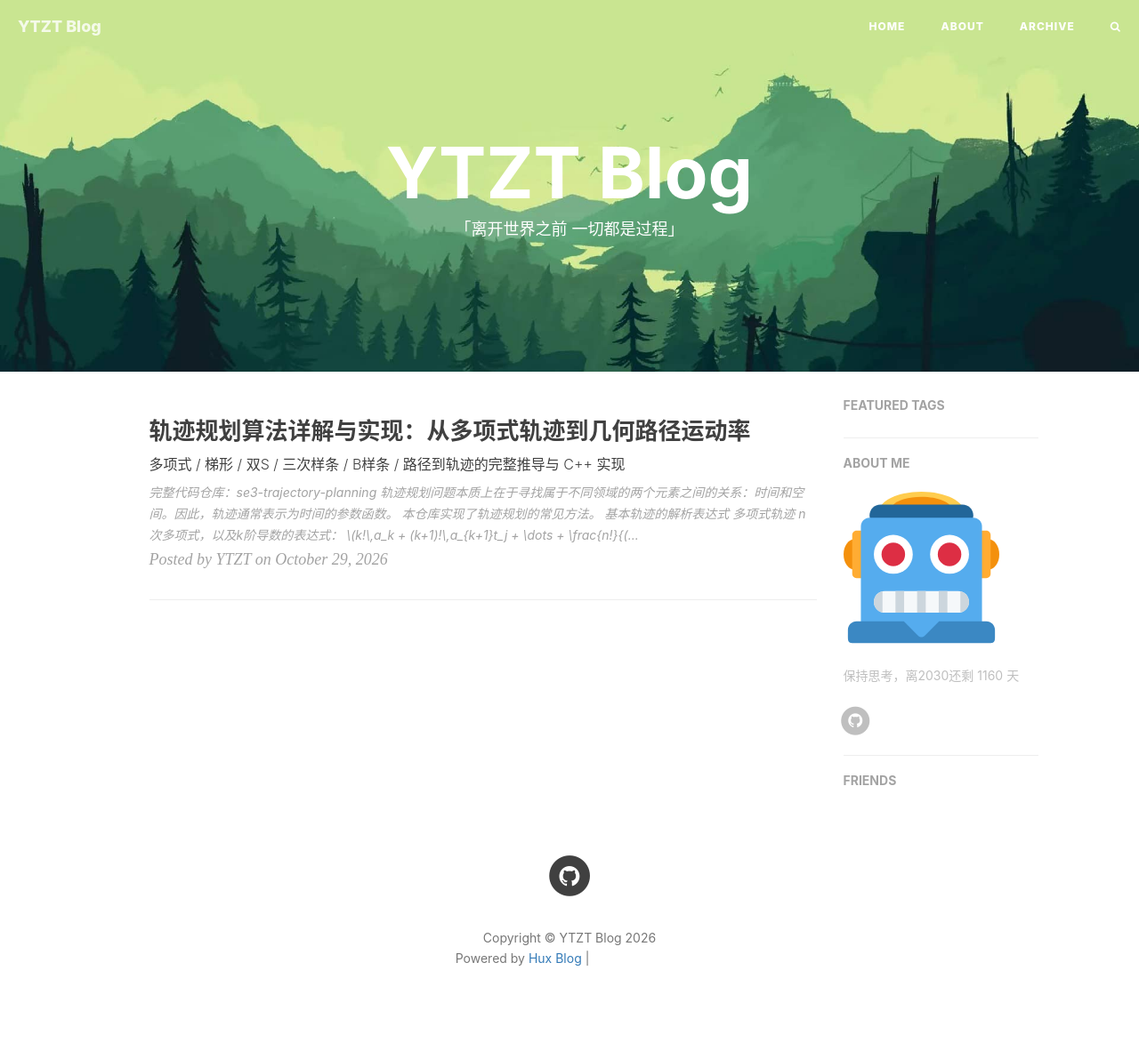
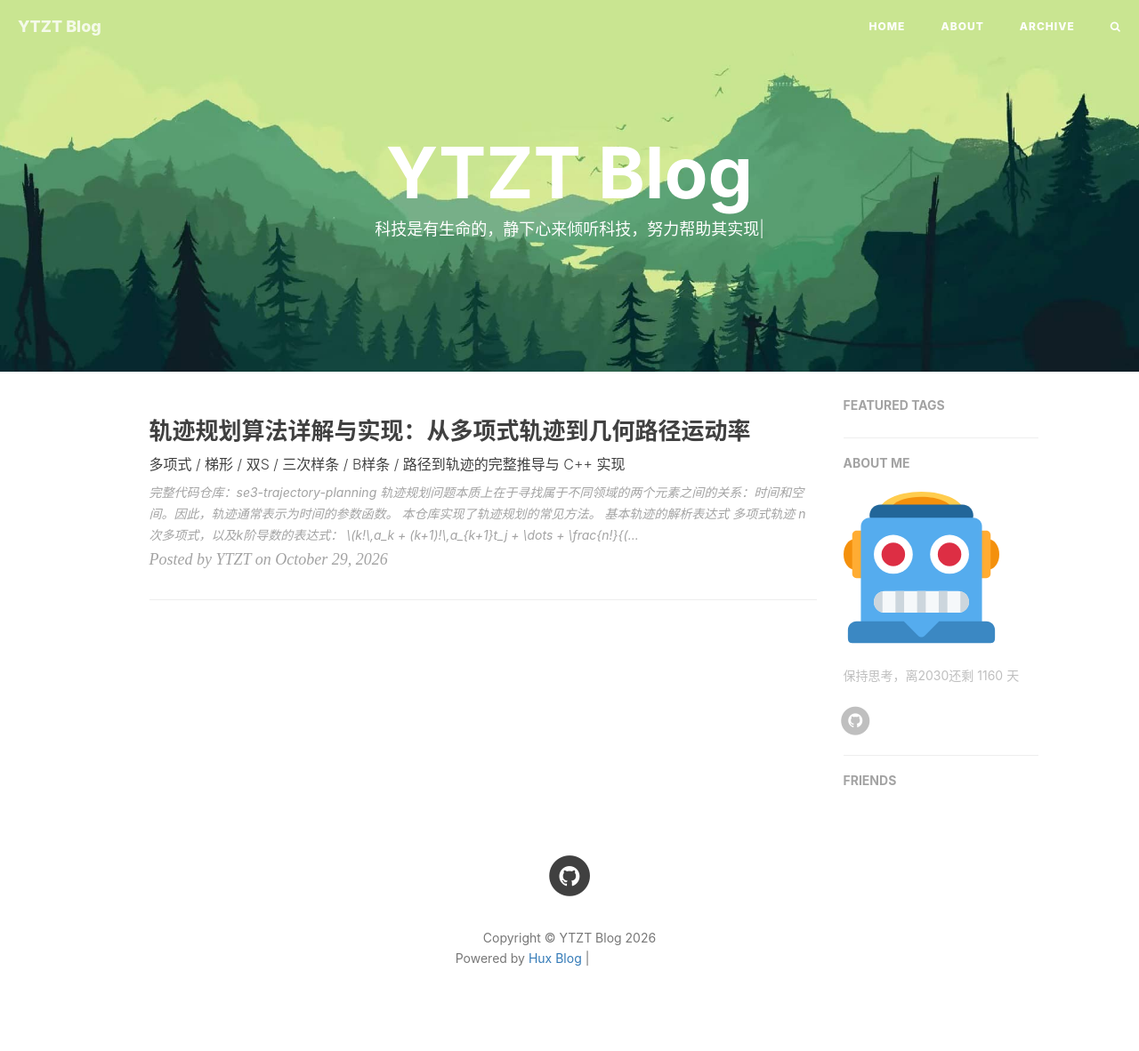
Before and after one commit to ytzt/ytzt.github.io, a Jekyll site: the page built from index.html, in a window 1280 px wide. Shown: the whole page at 89% size. Built offline with Jekyll 4.4.1, drawn with Linux system fonts in a browser that asks for light colours; nearby versions of some CDN libraries; the list of posts is cut into pages by our own code; comment, search, counter and statistics services are not loaded; some of the changed lines change nothing that is shown; grey boxes are pictures that could not be loaded.

Commit message:
首页标语改为「科技是有生命的…」并添加逐字打字机效果

```diff
--- a/index.html
+++ b/index.html
@@ -1,6 +1,6 @@
 ---
 layout: page
-description: "「离开世界之前 一切都是过程」"
+description: "科技是有生命的，静下心来倾听科技，努力帮助其实现"
 ---
 
 {% for post in paginator.posts %}
@@ -44,3 +44,38 @@ description: "「离开世界之前 一切都是过程」"
     {% endif %}
 </ul>
 {% endif %}
+
+<!-- 首页标语逐字弹出效果 -->
+<style>
+    .type-cursor {
+        font-weight: 300;
+        opacity: 1;
+        animation: type-blink 0.9s step-start infinite;
+    }
+    @keyframes type-blink {
+        50% { opacity: 0; }
+    }
+</style>
+<script>
+    (function () {
+        var el = document.querySelector('header.intro-header .site-heading .subheading');
+        if (!el) return;
+        var text = el.textContent.trim();
+        if (!text) return;
+        var i = 0;
+        el.textContent = '';
+        var cursor = document.createElement('span');
+        cursor.className = 'type-cursor';
+        cursor.textContent = '|';
+        el.appendChild(cursor);
+        (function type() {
+            if (i < text.length) {
+                // 把光标插到当前文字后面，逐字追加
+                el.insertBefore(document.createTextNode(text.charAt(i++)), cursor);
+                setTimeout(type, 180);
+            } else {
+                setTimeout(function () { cursor.style.display = 'none'; }, 1500);
+            }
+        })();
+    })();
+</script>
```
